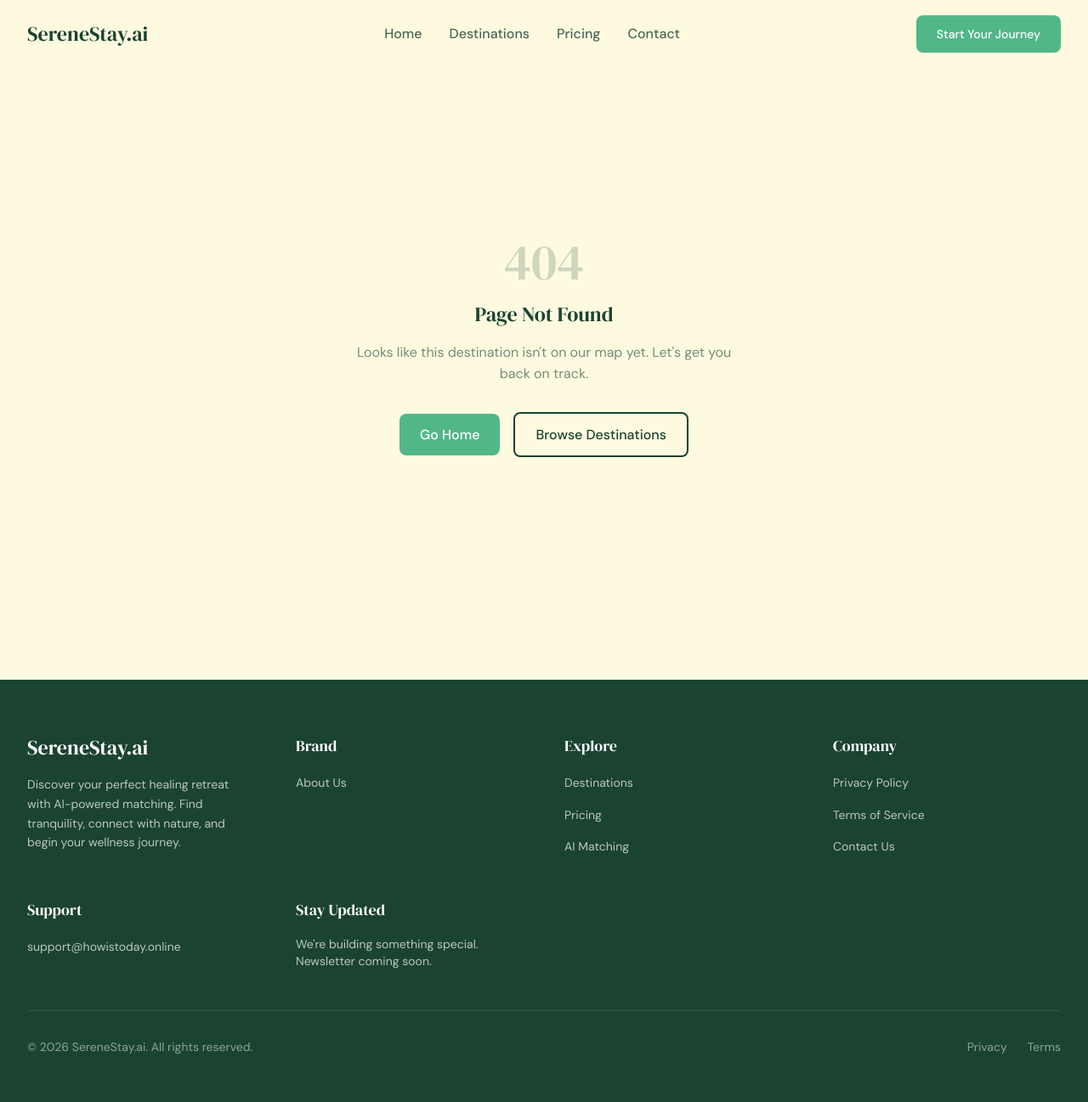
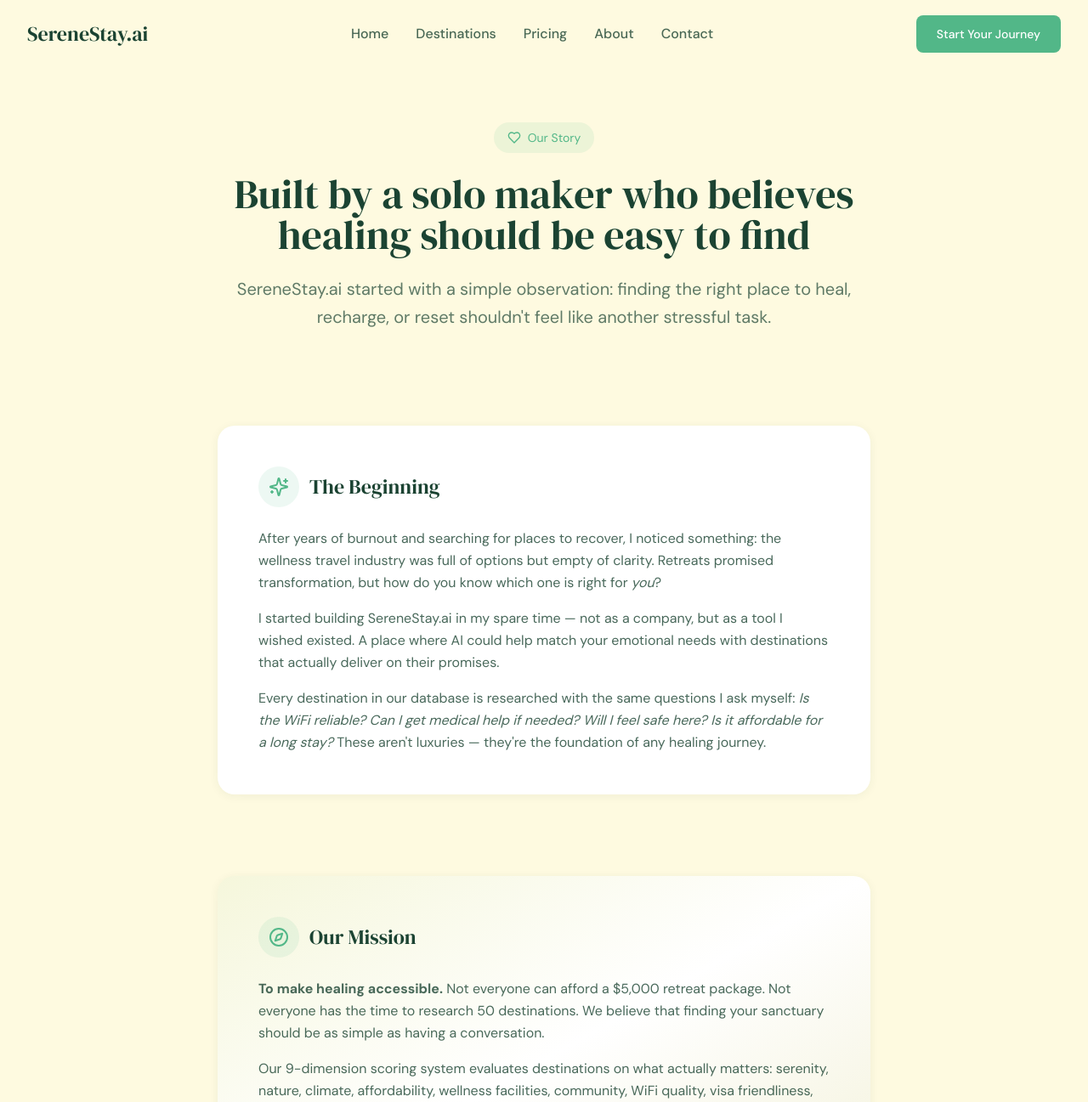
Before and after one commit to KandyNip/serenestay, a Next.js app: page /about in a window 1280 px wide. Before the commit this address had no page. Shown: the top 1297 px of the page at 85% size. Built offline with nearby package versions, Linux system fonts and the light colour scheme.

Commit message:
feat: add About Us page with founder story and mission
- Create /about page with hero, founder story, mission, and transparency sections
- Add About link to navigation bar
- SEO optimized with relevant keywords
- Matches existing site style with healing, minimal design

```diff
--- /dev/null
+++ b/app/about/page.tsx
@@ -0,0 +1,171 @@
+import { Metadata } from 'next';
+import { Heart, Compass, Shield, Sparkles } from 'lucide-react';
+
+export const metadata: Metadata = {
+  title: 'About SereneStay.ai | Our Mission',
+  description: 'Built by a solo maker who believes healing should be easy to find. Learn about our mission to connect wellness travelers with transformative retreats worldwide.',
+  keywords: 'wellness travel, healing retreats, solo maker, mindful travel, digital nomad wellness',
+};
+
+export default function AboutPage() {
+  return (
+    <div className="min-h-screen pt-20 pb-16">
+      {/* Hero Section */}
+      <section className="container-full px-4 py-16 text-center">
+        <div className="max-w-3xl mx-auto">
+          <div className="inline-flex items-center gap-2 px-4 py-2 bg-secondary/10 rounded-full text-secondary text-sm mb-6">
+            <Heart className="w-4 h-4" />
+            <span>Our Story</span>
+          </div>
+
+          <h1 className="font-serif text-4xl sm:text-5xl text-primary leading-tight">
+            Built by a solo maker who believes healing should be easy to find
+          </h1>
+
+          <p className="mt-6 text-xl text-primary/70 leading-relaxed">
+            SereneStay.ai started with a simple observation: finding the right place to heal,
+            recharge, or reset shouldn't feel like another stressful task.
+          </p>
+        </div>
+      </section>
+
+      {/* Founder Story */}
+      <section className="container-full px-4 py-12">
+        <div className="max-w-3xl mx-auto">
+          <div className="bg-white rounded-2xl p-8 sm:p-12 shadow-card">
+            <div className="flex items-center gap-3 mb-6">
+              <div className="w-12 h-12 bg-secondary/10 rounded-full flex items-center justify-center">
+                <Sparkles className="w-6 h-6 text-secondary" />
+              </div>
+              <h2 className="font-serif text-2xl text-primary">The Beginning</h2>
+            </div>
+
+            <div className="space-y-4 text-primary/80 leading-relaxed">
+              <p>
+                After years of burnout and searching for places to recover, I noticed something:
+                the wellness travel industry was full of options but empty of clarity. Retreats
+                promised transformation, but how do you know which one is right for <em>you</em>?
+              </p>
+
+              <p>
+                I started building SereneStay.ai in my spare time — not as a company, but as a
+                tool I wished existed. A place where AI could help match your emotional needs
+                with destinations that actually deliver on their promises.
+              </p>
+
+              <p>
+                Every destination in our database is researched with the same questions I ask
+                myself: <em>Is the WiFi reliable? Can I get medical help if needed? Will I feel
+                safe here? Is it affordable for a long stay?</em> These aren't luxuries — they're
+                the foundation of any healing journey.
+              </p>
+            </div>
+          </div>
+        </div>
+      </section>
+
+      {/* Mission Section */}
+      <section className="container-full px-4 py-12">
+        <div className="max-w-3xl mx-auto">
+          <div className="bg-gradient-to-br from-secondary/5 via-white to-primary/5 rounded-2xl p-8 sm:p-12 shadow-card">
+            <div className="flex items-center gap-3 mb-6">
+              <div className="w-12 h-12 bg-secondary/10 rounded-full flex items-center justify-center">
+                <Compass className="w-6 h-6 text-secondary" />
+              </div>
+              <h2 className="font-serif text-2xl text-primary">Our Mission</h2>
+            </div>
+
+            <div className="space-y-4 text-primary/80 leading-relaxed">
+              <p>
+                <strong>To make healing accessible.</strong> Not everyone can afford a $5,000
+                retreat package. Not everyone has the time to research 50 destinations. We believe
+                that finding your sanctuary should be as simple as having a conversation.
+              </p>
+
+              <p>
+                Our 9-dimension scoring system evaluates destinations on what actually matters:
+                serenity, nature, climate, affordability, wellness facilities, community, WiFi
+                quality, visa friendliness, and medical access. No fluff, no marketing speak —
+                just honest data to help you decide.
+              </p>
+
+              <p>
+                We're building for the burnt-out developer, the overwhelmed parent, the seeker
+                looking for meaning, the digital nomad needing a reset. Whoever you are, wherever
+                you're starting from — there's a place that can help you heal.
+              </p>
+            </div>
+          </div>
+        </div>
+      </section>
+
+      {/* Honest by Design */}
+      <section className="container-full px-4 py-12">
+        <div className="max-w-3xl mx-auto">
+          <div className="bg-white rounded-2xl p-8 sm:p-12 shadow-card">
+            <div className="flex items-center gap-3 mb-6">
+              <div className="w-12 h-12 bg-secondary/10 rounded-full flex items-center justify-center">
+                <Shield className="w-6 h-6 text-secondary" />
+              </div>
+              <h2 className="font-serif text-2xl text-primary">Honest by Design</h2>
+            </div>
+
+            <div className="space-y-4 text-primary/80 leading-relaxed">
+              <p>
+                We don't take commissions from retreats. We don't rank destinations by who pays
+                us. Our recommendations are based on real data, real scores, and real traveler
+                needs.
+              </p>
+
+              <p>
+                <strong>Veto warnings are real.</strong> If a destination has unreliable WiFi or
+                limited medical access, we tell you — even if it means you won't book. Your
+                healing journey depends on infrastructure, not just inspiration.
+              </p>
+
+              <p>
+                <strong>Free tier is genuinely useful.</strong> Two AI matches are enough to
+                experience our matching technology. We're not gating features to frustrate you
+                into upgrading — we're building trust through value.
+              </p>
+
+              <p>
+                <strong>Pro exists for depth, not scarcity.</strong> Unlimited conversations,
+                emotional matching, and priority access to new destinations are for people who
+                want to go deeper. The free tier isn't a demo — it's a complete experience.
+              </p>
+            </div>
+          </div>
+        </div>
+      </section>
+
+      {/* Closing CTA */}
+      <section className="container-full px-4 py-16">
+        <div className="max-w-2xl mx-auto text-center">
+          <h2 className="font-serif text-3xl text-primary">
+            Your sanctuary is waiting
+          </h2>
+          <p className="mt-4 text-primary/60">
+            Whether you're ready to start searching or just curious about how AI matching works,
+            we're here to help.
+          </p>
+
+          <div className="mt-8 flex flex-col sm:flex-row items-center justify-center gap-4">
+            <a
+              href="/chat"
+              className="btn-secondary px-8 py-3"
+            >
+              Start Free Matching
+            </a>
+            <a
+              href="/destinations"
+              className="btn-outline px-8 py-3"
+            >
+              Browse Destinations
+            </a>
+          </div>
+        </div>
+      </section>
+    </div>
+  );
+}
--- a/components/Navbar.tsx
+++ b/components/Navbar.tsx
@@ -23,6 +23,7 @@ export default function Navbar() {
     { href: '/', label: 'Home' },
     { href: '/destinations', label: 'Destinations' },
     { href: '/pricing', label: 'Pricing' },
+    { href: '/about', label: 'About' },
     { href: '/contact', label: 'Contact' },
   ];
 
```
